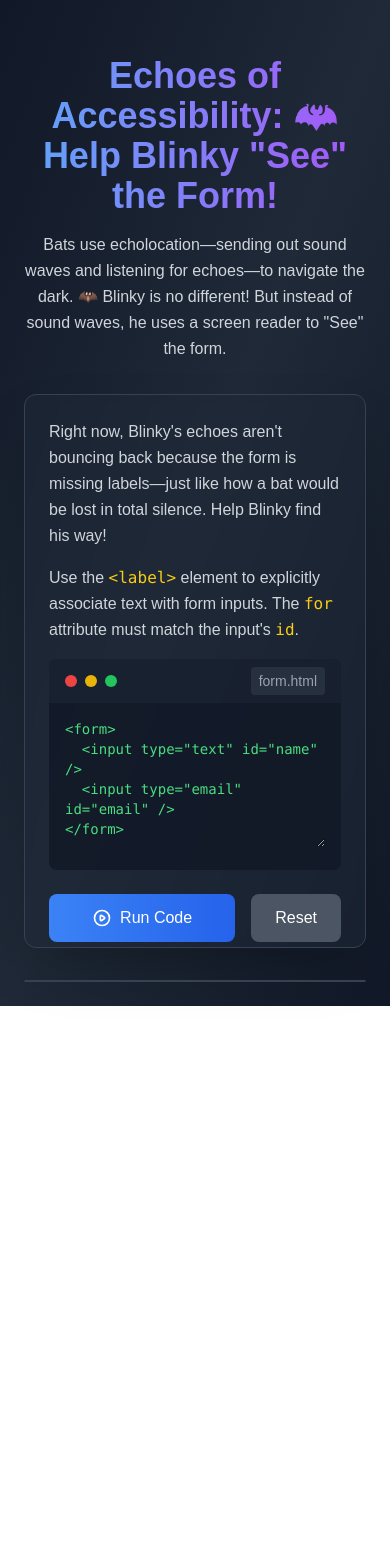
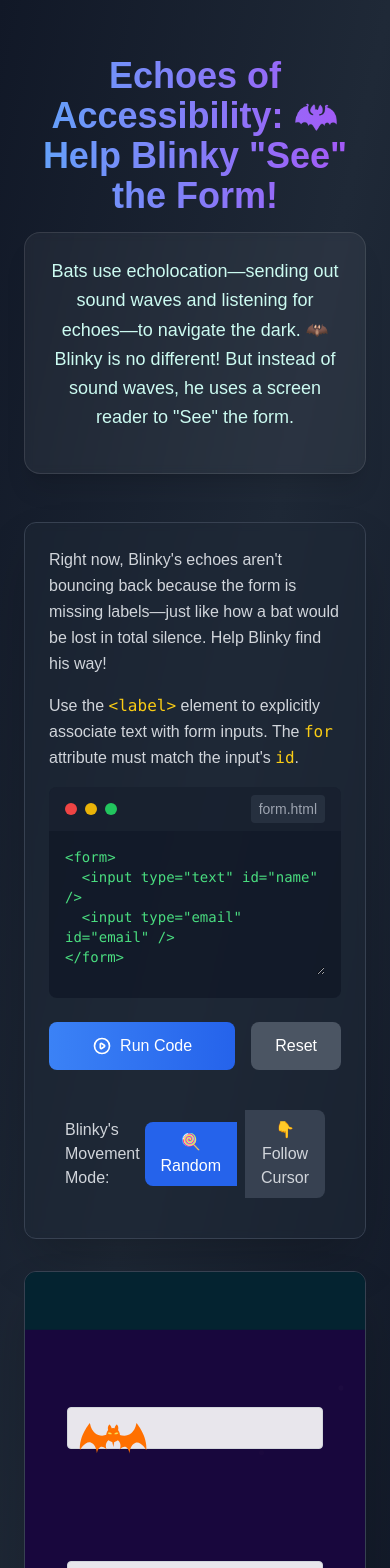
Before and after one commit to laiyumi/Civic-Hack, a Next.js app in the folder civic-hack/: page /bat in a window 390 px wide. Shown: the top 1568 px of the page. Before the commit the page ends 1006 px from the top, so only its background shows below. Built offline with nearby package versions, Linux system fonts and the light colour scheme.

Commit message:
Stacked the code editor and preview panel vertically on small screen

```diff
--- a/civic-hack/src/app/bat/page.jsx
+++ b/civic-hack/src/app/bat/page.jsx
@@ -215,17 +215,23 @@ export default function FormLabelsGame() {
           <h1 className="text-4xl font-bold text-transparent bg-clip-text bg-gradient-to-r from-blue-400 to-purple-500 pt-8 mb-4">
             Echoes of Accessibility: 🦇 Help Blinky "See" the Form!
           </h1>
-          <p className="text-gray-300 max-w-2xl mx-auto leading-relaxed">
-            Bats use echolocation—sending out sound waves and listening for
-            echoes—to navigate the dark. 🦇 Blinky is no different! But instead
-            of sound waves, he uses a screen reader to "See" the form.
-          </p>
+          <p className="text-gray-300 max-w-2xl mx-auto leading-relaxed"></p>
+          <div className="max-w-4xl mx-auto mb-12 text-center relative">
+            <div className="relative backdrop-blur-sm bg-white/5 rounded-2xl p-6 border border-white/10 shadow-xl">
+              <p className="text-teal-100 text-lg mb-4 leading-relaxed">
+                Bats use echolocation—sending out sound waves and listening for
+                echoes—to navigate the dark. 🦇 Blinky is no different! But
+                instead of sound waves, he uses a screen reader to "See" the
+                form.
+              </p>
+            </div>
+          </div>
         </header>
 
-        {/* Main Content */}
-        <div className="grid grid-cols-1 lg:grid-cols-2 gap-8 h-[calc(100vh-16rem)]">
-          {/* Control Panel */}
-          <div className="bg-gray-800/50 backdrop-blur-sm rounded-xl shadow-2xl overflow-hidden border border-gray-700 h-full">
+        {/* Main Content - Updated grid and height classes */}
+        <div className="grid grid-cols-1 lg:grid-cols-2 gap-8 lg:h-[calc(100vh-16rem)] h-auto">
+          {/* Control Panel - Updated height classes */}
+          <div className="bg-gray-800/50 backdrop-blur-sm rounded-xl shadow-2xl overflow-hidden border border-gray-700 h-auto lg:h-full">
             <div className="p-6">
               <p className="text-gray-300 max-w-2xl mx-auto leading-relaxed pb-4">
                 Right now, Blinky's echoes aren't bouncing back because the form
@@ -342,8 +348,8 @@ export default function FormLabelsGame() {
             </div>
           </div>
 
-          {/* Preview Panel */}
-          <div className="bg-gray-800/50 backdrop-blur-sm rounded-xl shadow-2xl overflow-hidden border border-gray-700 h-full">
+          {/* Preview Panel - Updated height classes */}
+          <div className="bg-gray-800/50 backdrop-blur-sm rounded-xl shadow-2xl overflow-hidden border border-gray-700 h-[500px] lg:h-full">
             <div className="relative h-full">
               <div
                 ref={rightPanelRef}
@@ -358,9 +364,9 @@ export default function FormLabelsGame() {
                       style={{
                         position: "absolute",
                         top: "-100%",
-                        left: "-100%",
-                        width: "300%",
-                        height: "300%",
+                        left: "-120%",
+                        width: "290%",
+                        height: "290%",
                         pointerEvents: "none",
                         opacity: 0.8,
                         objectFit: "cover",
```
